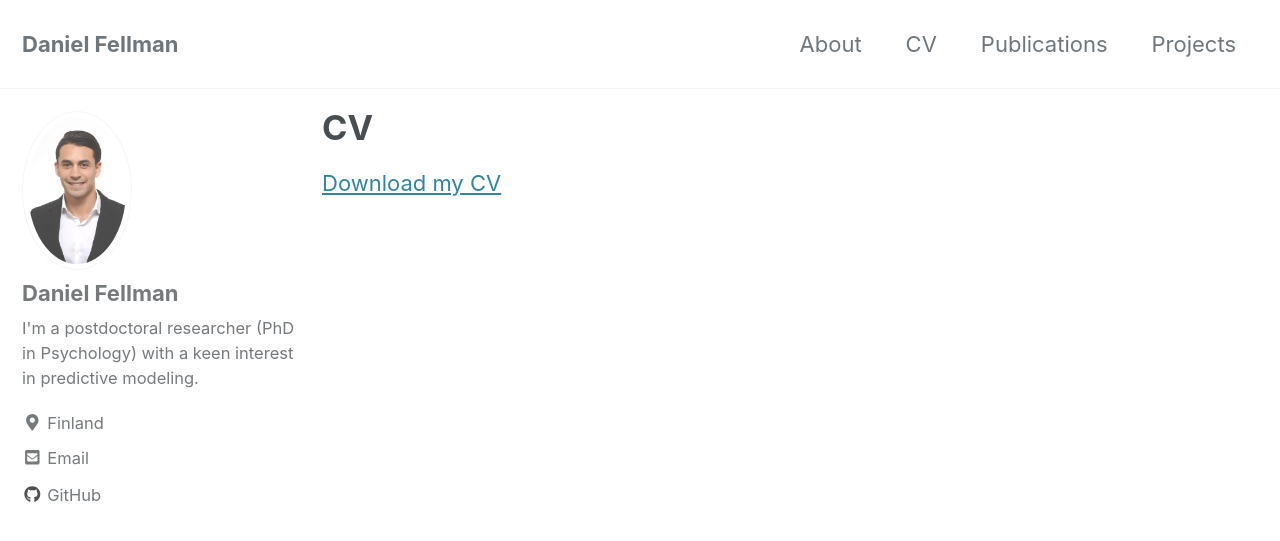
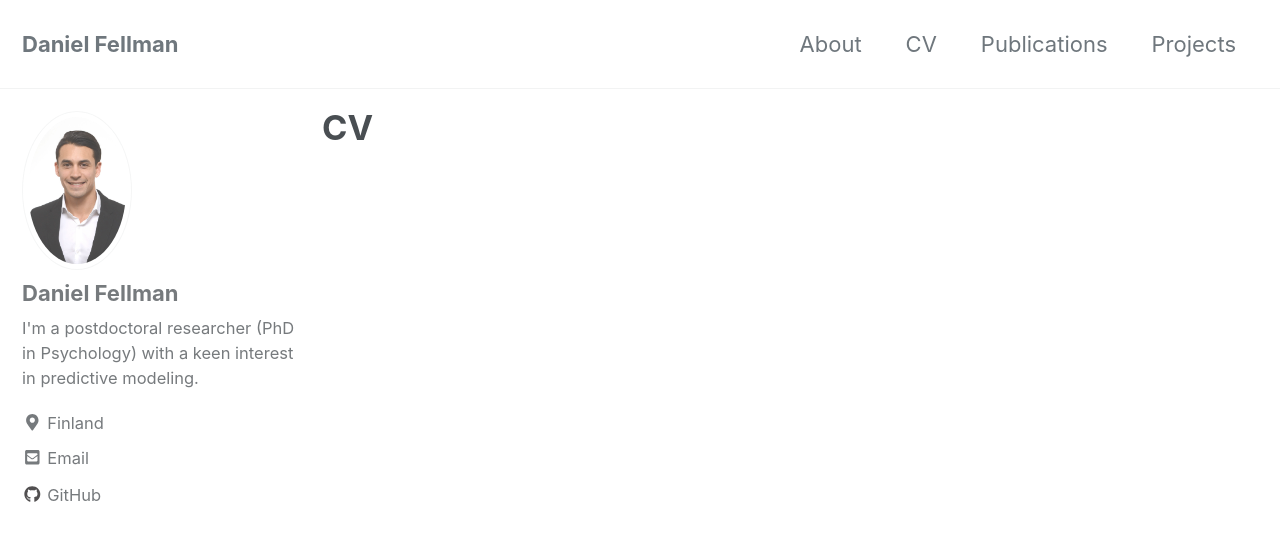
Before and after one commit to danielfellman/danielfellman.github.io, a Jekyll site: the page built from _pages/cv.md, in a window 1280 px wide and 900 px high. Shown: the top 541 px of the window. Built offline with Jekyll 4.4.1, drawn with Linux system fonts in a browser that asks for light colours; cached includes are drawn as plain includes; nearby versions of some CDN libraries.

Commit message:
Update cv.md

```diff
--- a/_pages/cv.md
+++ b/_pages/cv.md
@@ -4,4 +4,3 @@ permalink: /cv/
 title: "CV"
 author_profile: true
 ---
-[Download my CV](https://github.com/danielfellman/danielfellman.github.io/blob/master/docs/CV_Fellman2.pdf?raw=true)
```
